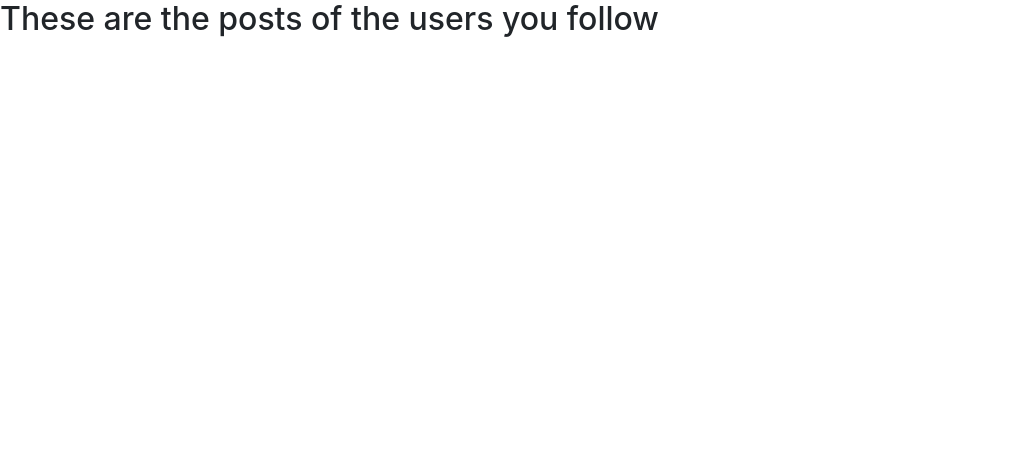
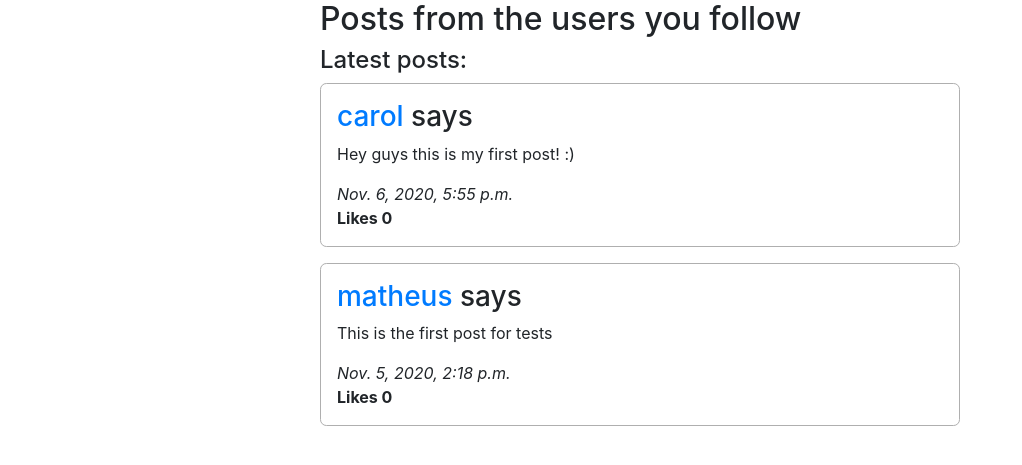
Before and after one commit to Matheus-IT/network, a Django app: page /following/ in a window 1280 px wide. Shown: the part 56-521 px from the top of the page, without its empty margins (0-1022 px from the left). Run offline with Django 3.2, Linux system fonts and the light colour scheme; a user stored in the database is signed in; data comes from the database, SQL or seed files in the repository; both versions use the stored data as it was after the commit; some libraries are stand-ins or nearby versions.

Commit message:
new followingPage feature

```diff
--- a/network/templates/network/followingPage.html
+++ b/network/templates/network/followingPage.html
@@ -1,5 +1,22 @@
 {% extends './layout.html' %}
 
 {% block body %}
-	<h2>These are the posts of the users you follow</h2>
+
+	<div class="postsContainer">
+		<h2>Posts from the users you follow</h2>
+        <h4>Latest posts:</h4>
+
+        {% for post in posts_from_users_followed %}
+            <div class="post">
+                <h3>
+                    <a href="{% url 'profilePage' post.poster.id %}">{{ post.poster }}</a> says
+                </h3>
+                <p>{{ post.content }}</p>
+                <em>{{ post.timestamp }}</em>
+                <br>
+                <strong>Likes {{ post.likes }}</strong>
+                <br>
+            </div>
+        {% endfor %}
+    </div>
 {% endblock %}
--- a/network/views.py
+++ b/network/views.py
@@ -1,9 +1,13 @@
 from django.contrib.auth import authenticate, login, logout
+from django.contrib.auth.decorators import login_required
+
 from django.db import IntegrityError
 from django.core.exceptions import ObjectDoesNotExist
+
 from django.http import HttpResponse, HttpResponseRedirect, JsonResponse
 from django.shortcuts import render
 from django.urls import reverse
+
 from django.views import View
 
 from .models import User, Post, Follower
@@ -121,8 +125,18 @@ class ProfilePage(View):
                 return JsonResponse({'msg': 'Error: the object does not exist'}, status=400)
 
 
+@login_required
 def followingPage(request):
-    return render(request, 'network/followingPage.html')
+    current_user = request.user
+
+    # get a list of users being followed by the current user
+    followed_by_current_user = [follower.user_being_followed for follower in current_user.users_being_followed.all()]
+    # get a list of posts made by the users that the current user follow
+    posts_from_users_followed = [post for post in Post.objects.order_by('-timestamp').all() if post.poster in followed_by_current_user]
+
+    return render(request, 'network/followingPage.html', {
+        'posts_from_users_followed': posts_from_users_followed
+    })
 
 
 def login_view(request):
```
Also changed, not shown: db.sqlite3.
